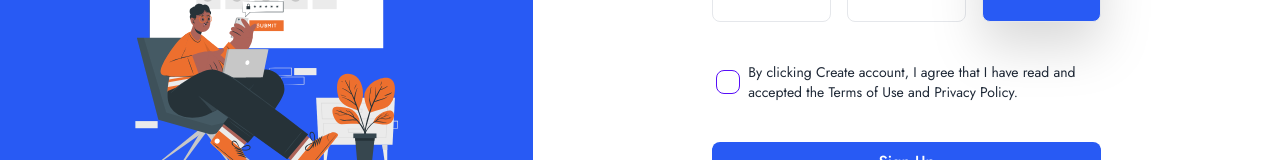
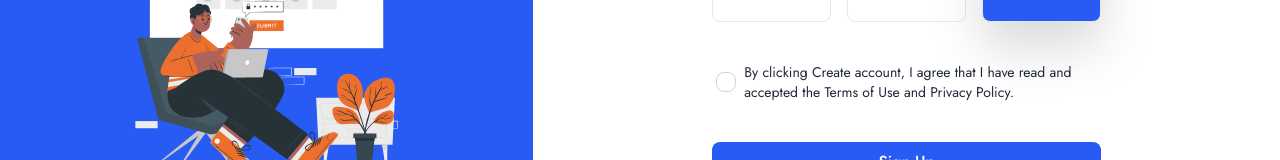
Before and after one commit to JoyCmollik/uLearn-mern-stack-webapplic, a React (Create React App) app in the folder ulearn-react-client-side/: page /auth/register/client in a window 1280 px wide. Shown: the part 615-775 px from the top of the page. Built offline with nearby package versions, Linux system fonts and the light colour scheme.

Commit message:
completed register, login pages

```diff
--- a/ulearn-react-client-side/src/components/Auth/Register.js
+++ b/ulearn-react-client-side/src/components/Auth/Register.js
@@ -145,7 +145,7 @@ const Register = () => {
 								<label className='label cursor-pointer space-x-2'>
 									<input
 										type='checkbox'
-										className='checkbox checkbox-primary'
+										className='checkbox checkbox-sm indeterminate:bg-primar'
 									/>
 									<span className='label-text'>
 										By clicking Create account, I agree that
```
